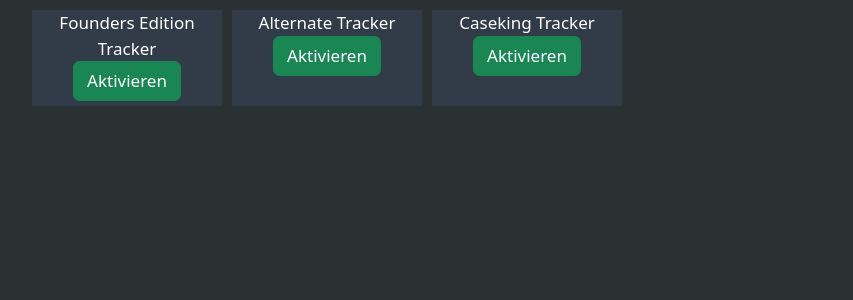
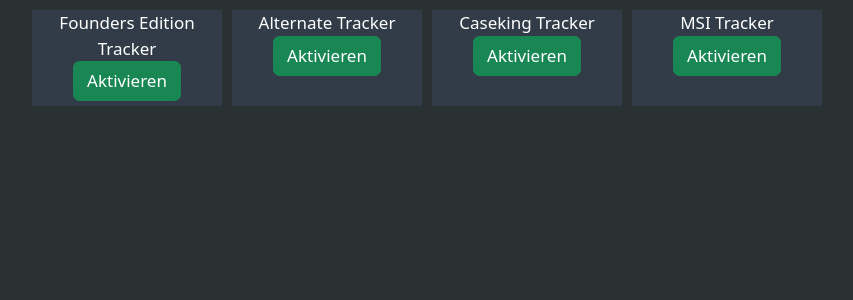
Before and after one commit to KevDil/scalper-bot, an Angular app: page / in a window 1280 px wide. Shown: the top 300 px of the page, without its empty margins (43-896 px from the left). Built offline with nearby package versions, Linux system fonts and the light colour scheme.

Commit message:
add msi in app component

```diff
--- a/src/app/app.component.html
+++ b/src/app/app.component.html
@@ -10,6 +10,9 @@
       <div class="col-2 shop-box">
         <app-caseking></app-caseking>
       </div>
+      <div class="col-2 shop-box">
+        <app-msi></app-msi>
+      </div>
     </div>
   </div>
 </main>
--- a/src/app/app.component.ts
+++ b/src/app/app.component.ts
@@ -2,10 +2,11 @@
 import { FoundersEditionComponent } from './shops/founders-edition/founders-edition.component';
 import { AlternateComponent } from "./shops/alternate/alternate.component";
 import { CasekingComponent } from "./shops/caseking/caseking.component";
+import { MsiComponent } from './shops/msi/msi.component';
 
 @Component({
   selector: 'app-root',
-  imports: [FoundersEditionComponent, AlternateComponent, CasekingComponent],
+  imports: [FoundersEditionComponent, AlternateComponent, CasekingComponent, MsiComponent],
   templateUrl: './app.component.html',
   styleUrl: './app.component.scss'
 })
```
Also changed, not shown: 3 other files (tests, documents, lock files or other folders).
